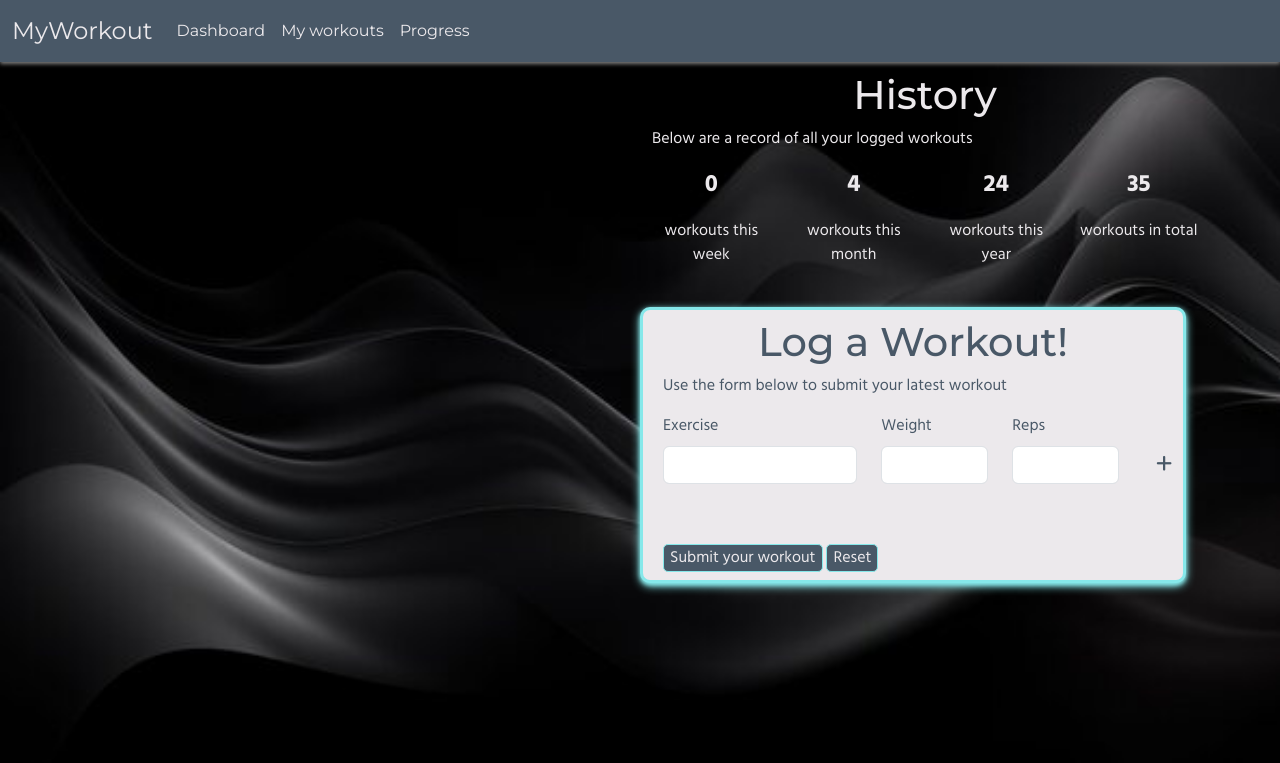
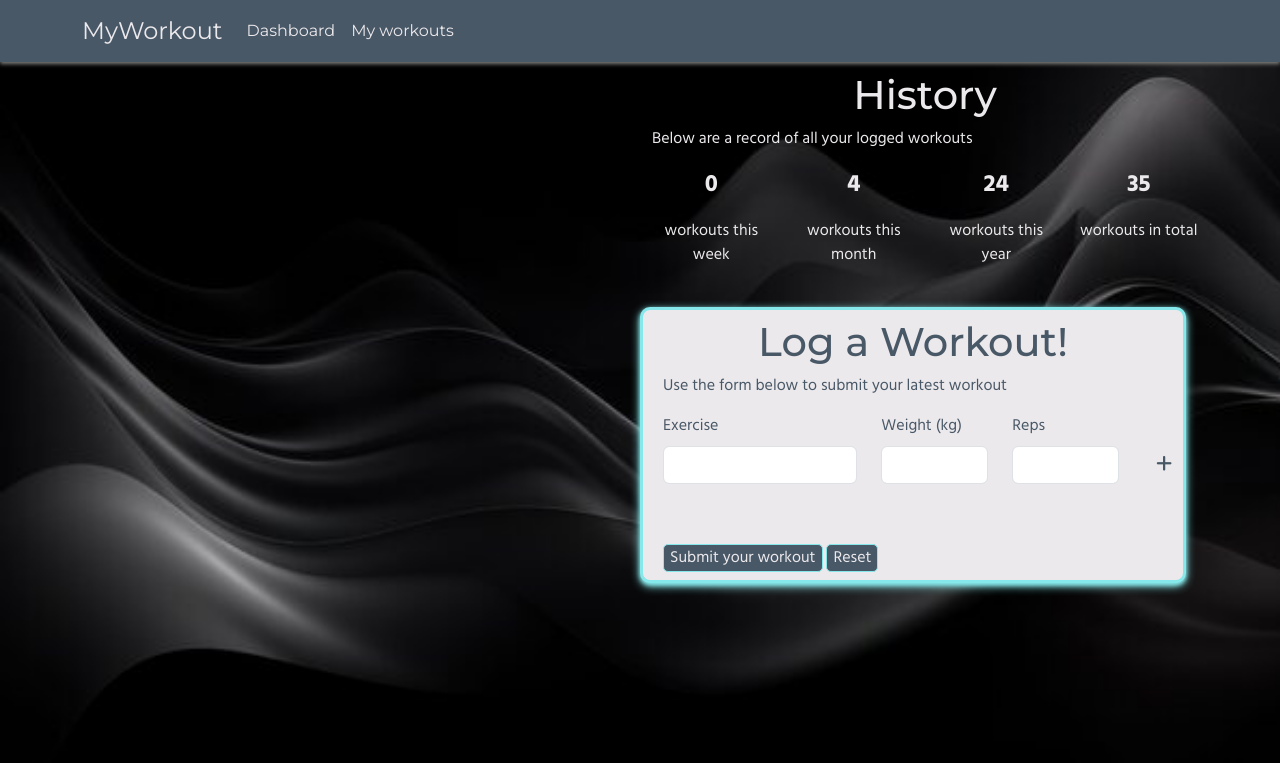
Before and after one commit to mturner1158/myWorkout-project-2, a plain HTML site: page index.html in a window 1280 px wide. Shown: the top 763 px of the page. Drawn offline with nearby package versions, Linux system fonts and the light colour scheme.

Commit message:
minor changes to form input

```diff
--- a/index.html
+++ b/index.html
@@ -25,7 +25,7 @@
 <body class="d-flex flex-column min-vh-100">
   <!-- Navbar begins with bootstrap and modified to suit site -->
   <nav id="navbar" class="navbar navbar-expand-lg fixed-top">
-    <div class="container-fluid">
+    <div class="container">
       <a id="logo" class="navbar-brand" href="index.html">MyWorkout</a>
       <button class="navbar-toggler" type="button" data-bs-toggle="collapse" data-bs-target="#navbarNav"
         aria-controls="navbarNav" aria-expanded="false" aria-label="Toggle navigation">
@@ -38,9 +38,6 @@
           </li>
           <li class="nav-item nav-btn">
             <a class="nav-link" href="myworkouts.html">My workouts</a>
-          </li>
-          <li class="nav-item nav-btn">
-            <a class="nav-link" href="progress.html">Progress</a>
           </li>
         </ul>
       </div>
@@ -94,7 +91,7 @@
                     <input type="text" class="form-control" name="exercise" />
                   </div>
                   <div class="col-3">
-                    <label for="Weight" class="form-label">Weight</label>
+                    <label for="Weight" class="form-label">Weight (kg)</label>
                     <input type="number" class="form-control" name="weight" />
                   </div>
                   <div class="col-3">
@@ -112,7 +109,7 @@
                   <thead>
                     <tr>
                       <th>Exercise</th>
-                      <th>Weight</th>
+                      <th>Weight (kg)</th>
                       <th>Reps</th>
                       <th>Remove</th>
                     </tr>
```
Also changed, not shown: myworkouts.html (+0 -3 lines), assets/images/feature-footer.png (added), assets/images/feature-input-form.png (added), assets/images/feature-input-table.png (added), assets/images/feature-navbar.png (added), assets/images/feature-workout-count.png (added), assets/images/feature-workout-submit.png (added).
